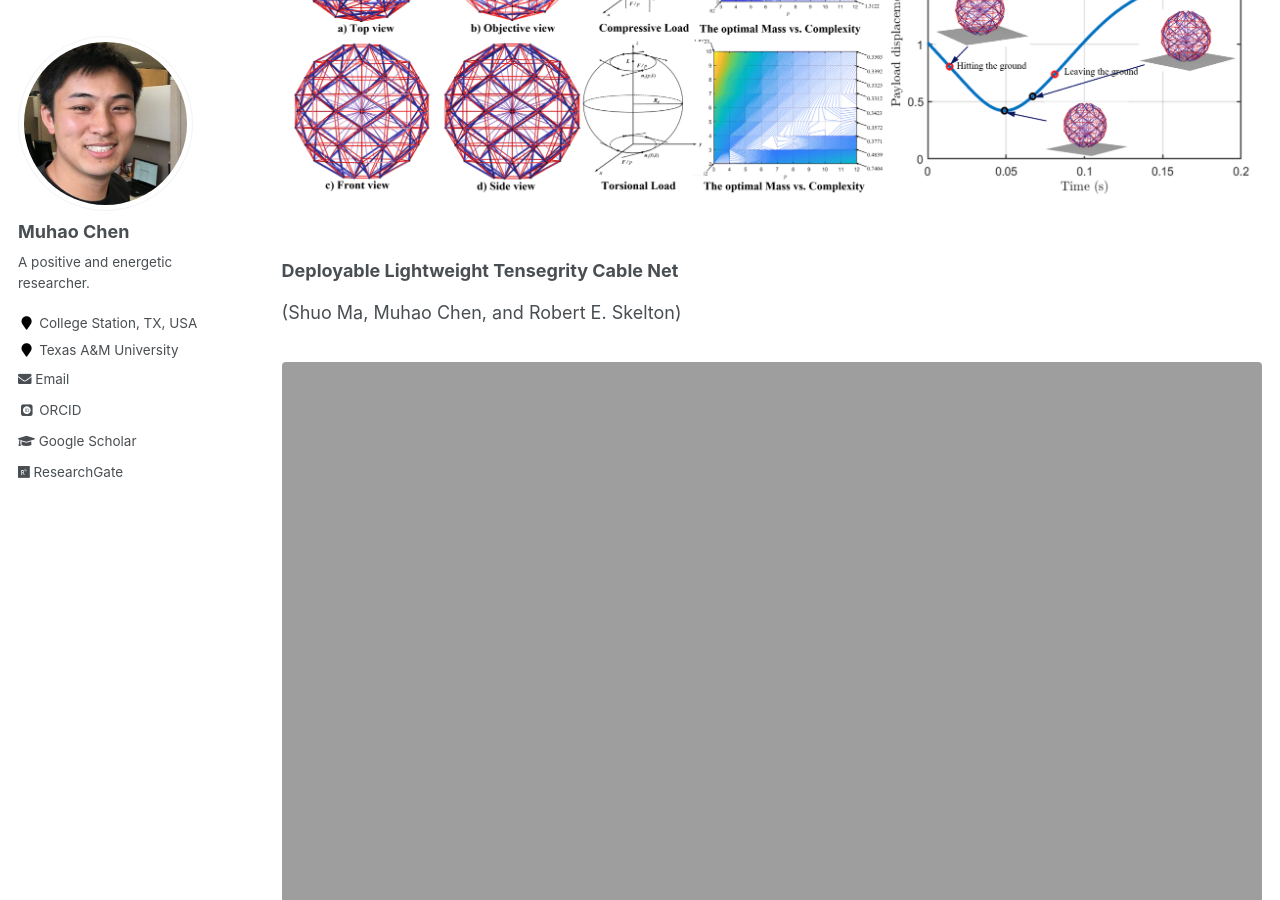
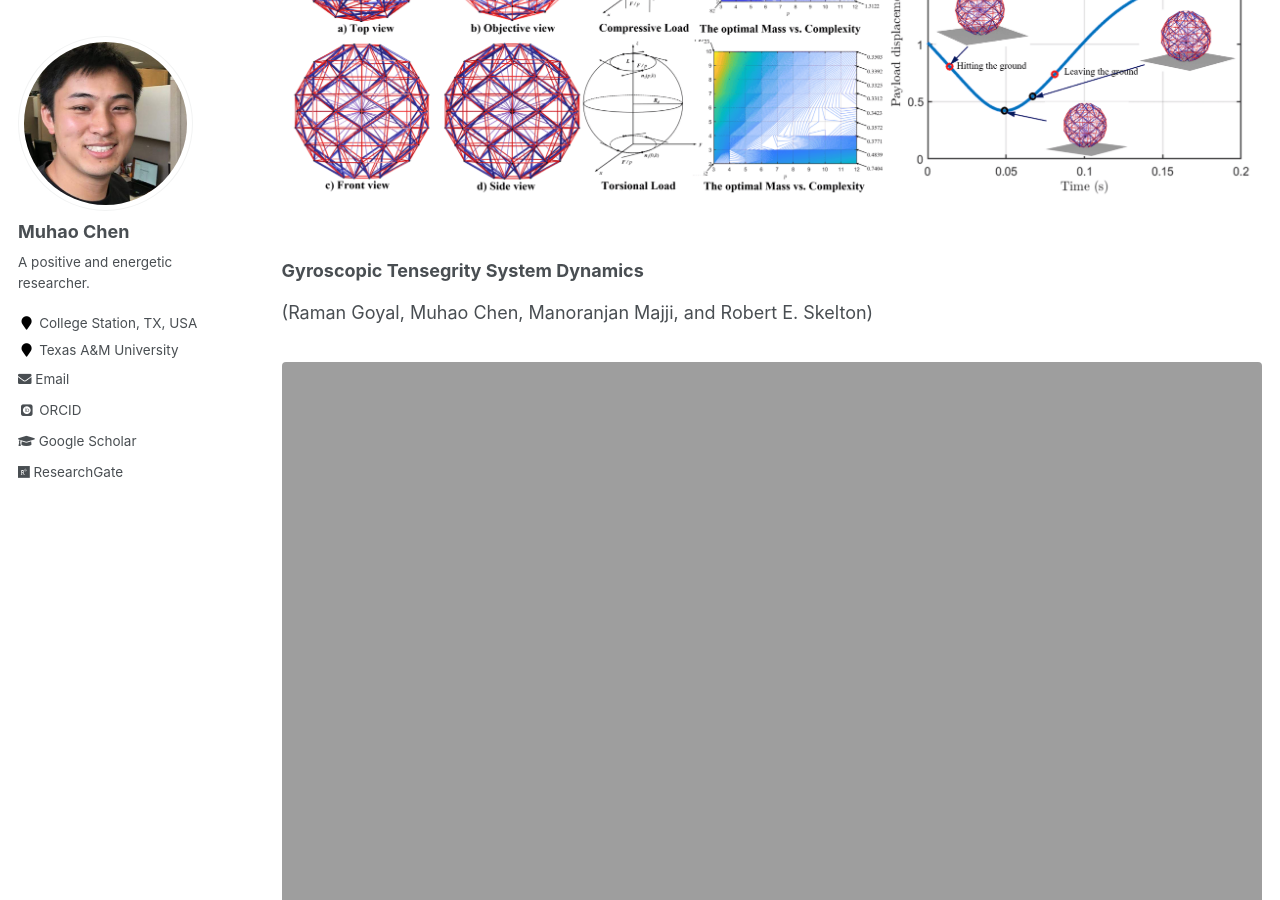
Before and after one commit to Muhao-Chen/muhao-chen.github.io, a Jekyll site: the page built from _pages/research.md, in a window 1280 px wide and 900 px high, scrolled down 10573 px. Built offline with Jekyll 4.4.1, drawn with Linux system fonts in a browser that asks for light colours; some web fonts are replaced; formulas are drawn with MathJax 3.

Commit message:
Update research.md

```diff
--- a/_pages/research.md
+++ b/_pages/research.md
@@ -252,6 +252,12 @@ shelter
 
 <figure><img src="{{ site.url }}/images/rffi/lander.png" width="800"/></figure>
 
+### Gyroscopic Tensegrity System Dynamics
+<!-- (with Drs. Xiaowen Su, Manoranjan Majji, Robert E. Skelton) -->
+(Raman Goyal, Muhao Chen, Manoranjan Majji, and Robert E. Skelton)
+<figure><img src="{{ site.url }}/images/rffi/gyro.png" width="800"/></figure>
+
+
 ### Deployable Lightweight Tensegrity Cable Net
 <!-- (with Drs. Shuo Ma and Robert E. Skelton) -->
 (Shuo Ma, Muhao Chen, and Robert E. Skelton)
```
